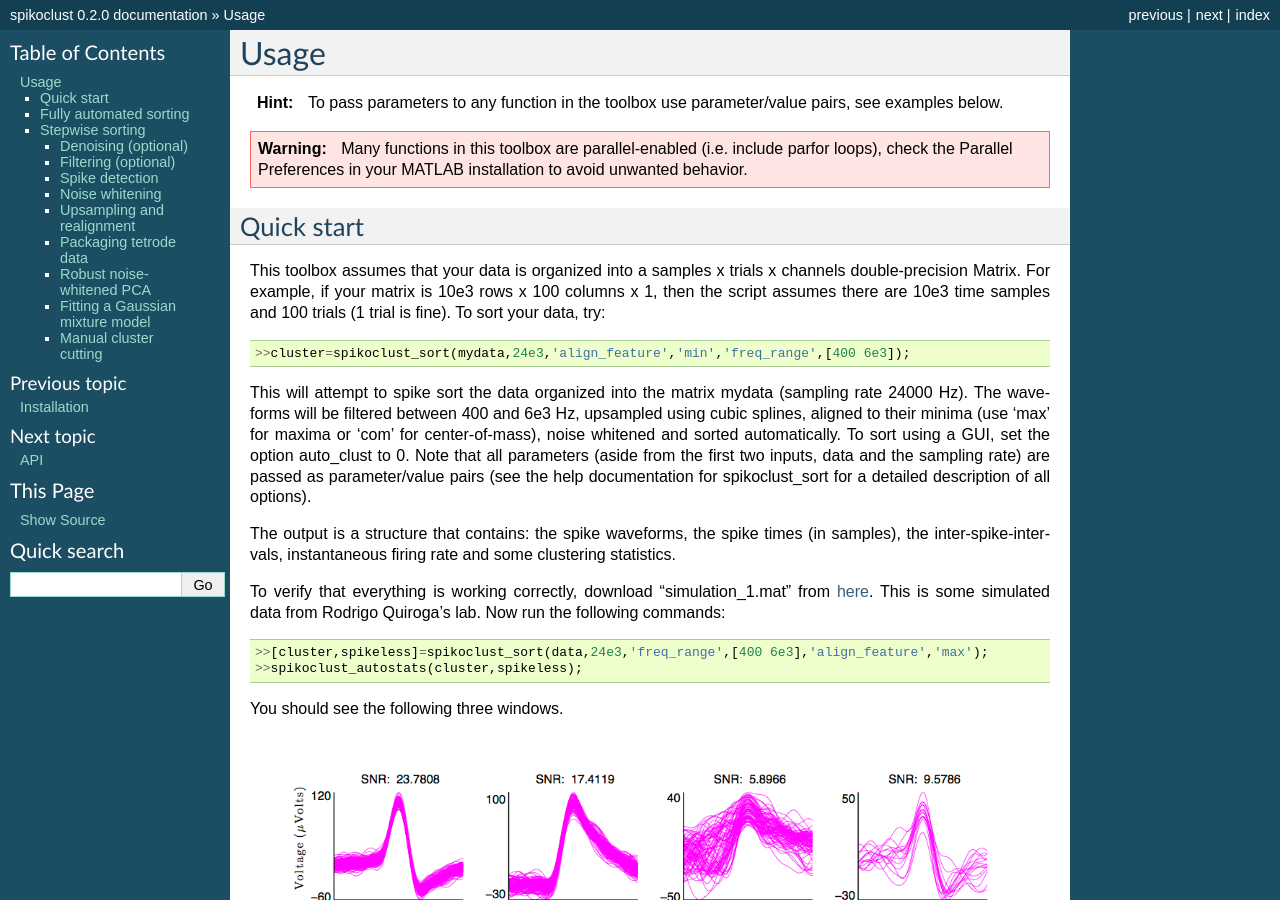
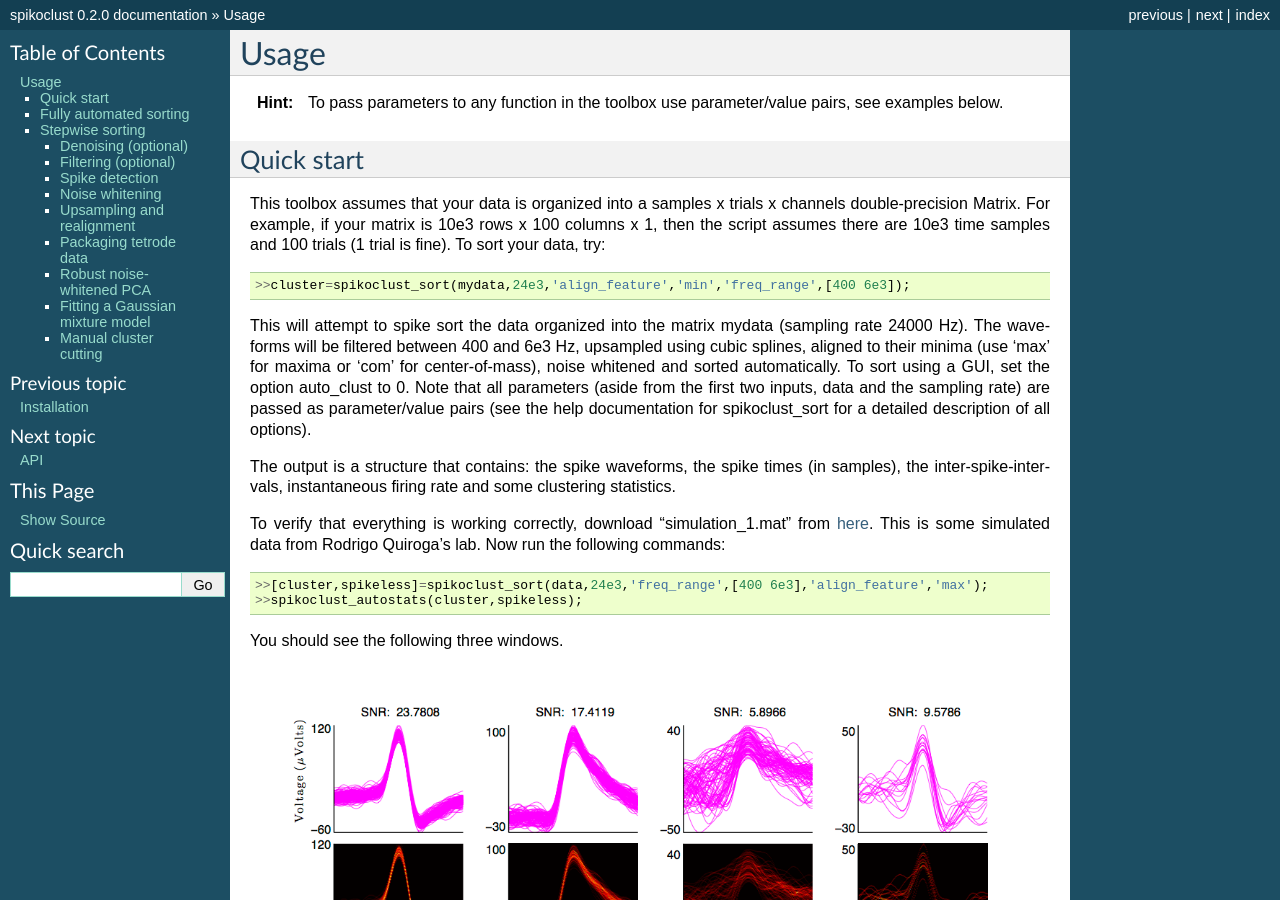
Before and after one commit to jmarkow/spikoclust, a Sphinx documentation site: the page built from docs/usage.rst, in a window 1280 px wide and 900 px high. Built offline with Sphinx 7.4.7, drawn with Linux system fonts in a browser that asks for light colours; formulas are drawn with MathJax 3.

Commit message:
Modified docs

```diff
--- a/docs/usage.rst
+++ b/docs/usage.rst
@@ -2,8 +2,6 @@ Usage
 =====
 
 .. hint:: To pass parameters to any function in the toolbox use parameter/value pairs, see examples below.
-
-.. warning:: Many functions in this toolbox are parallel-enabled (i.e. include parfor loops), check the Parallel Preferences in your MATLAB installation to avoid unwanted behavior.
 
 Quick start
 -----------
```
